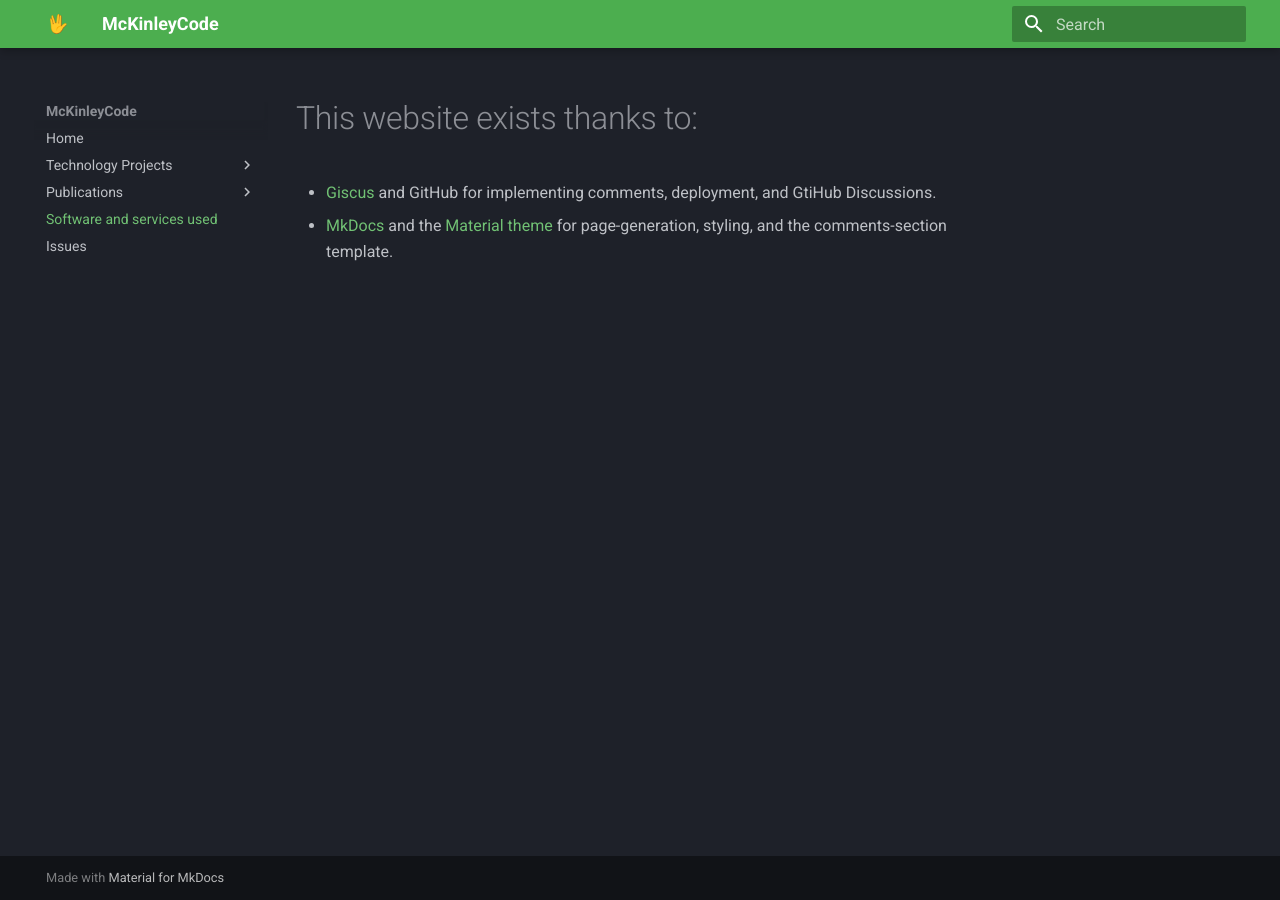
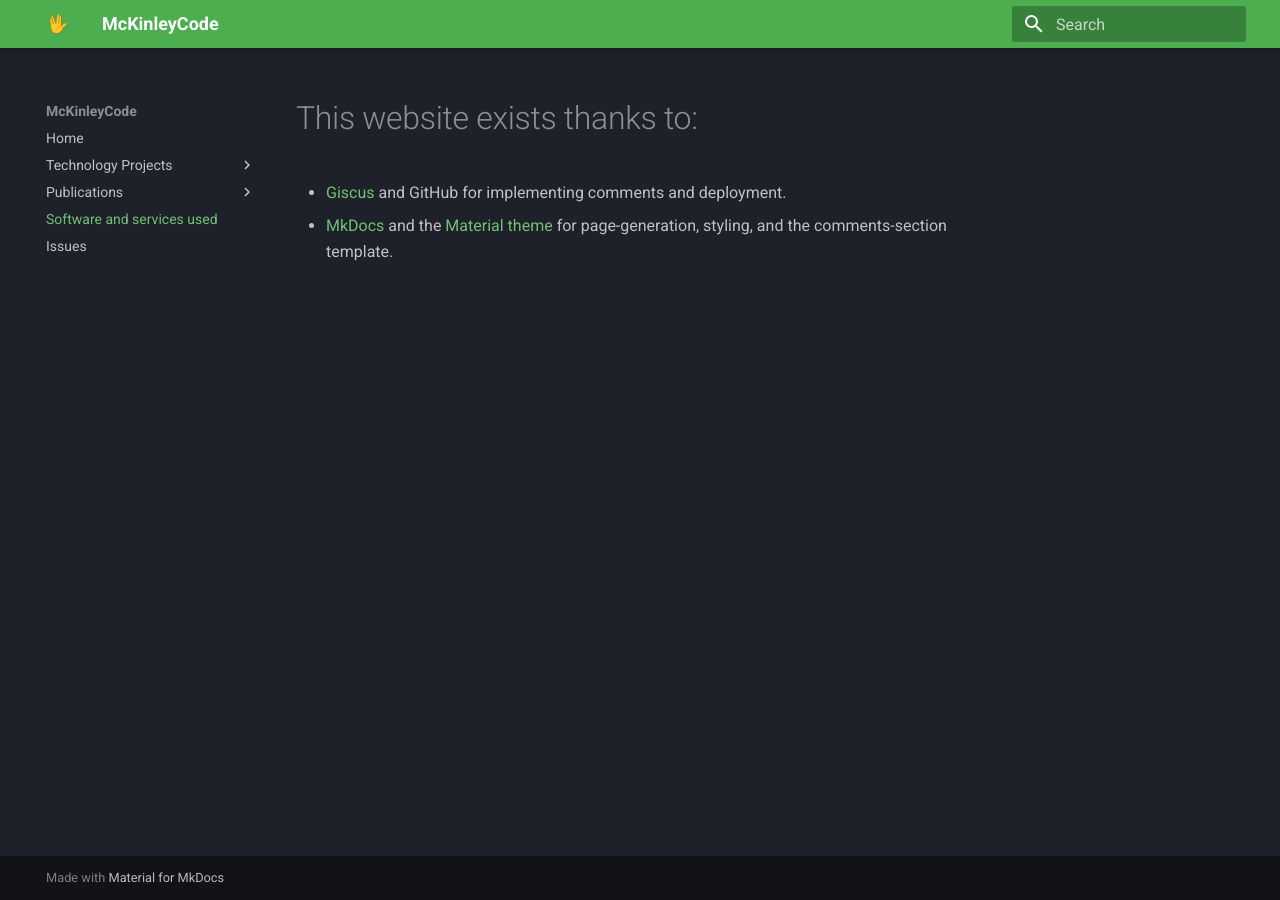
Before and after one commit to cdmckinley/mckinleycode, an MkDocs documentation site: the page built from docs/implemented_software.md, in a window 1280 px wide. Built offline with MkDocs 1.6.1 and Material for MkDocs 9.7.7, drawn with Linux system fonts in a browser that asks for light colours.

Commit message:
Removed unnecessary addition about GitHub Discussions There was a typo anyway

```diff
--- a/docs/implemented_software.md
+++ b/docs/implemented_software.md
@@ -2,5 +2,5 @@
 description: The technologies used to make this website
 ---
 # This website exists thanks to:
-- [Giscus](https://github.com/giscus/giscus) and GitHub for implementing comments, deployment, and GtiHub Discussions.
+- [Giscus](https://github.com/giscus/giscus) and GitHub for implementing comments and deployment.
 - [MkDocs](https://www.mkdocs.org/) and the [Material theme](https://squidfunk.github.io/mkdocs-material) for page-generation, styling, and the comments-section template.
```
